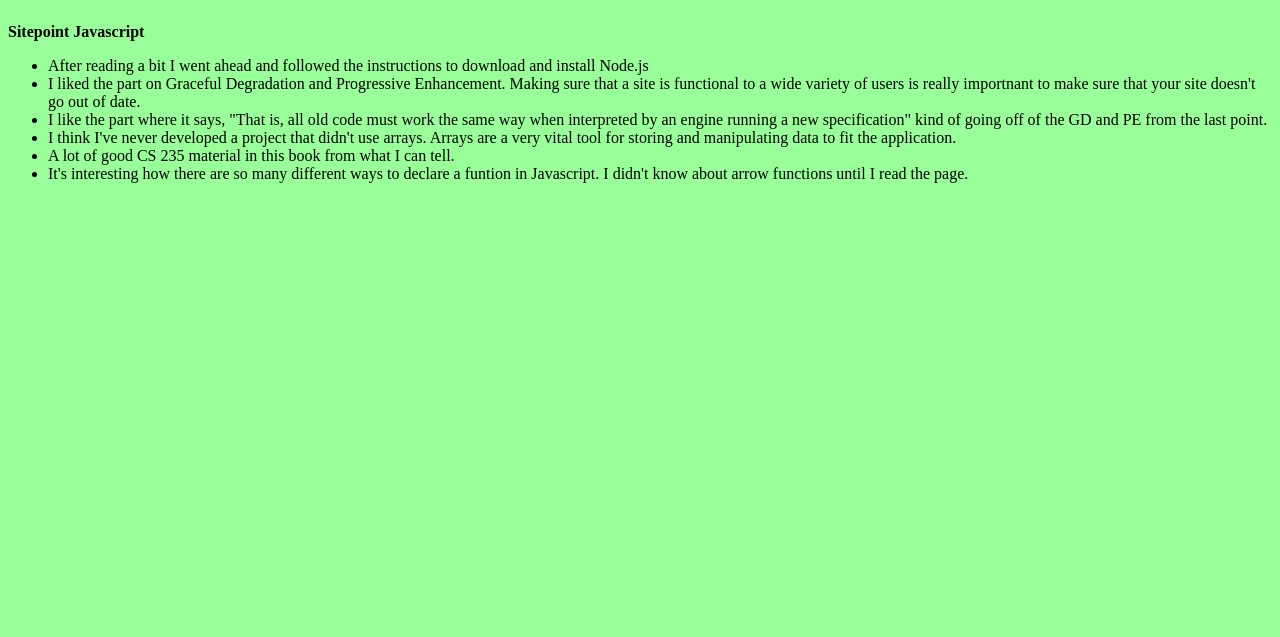
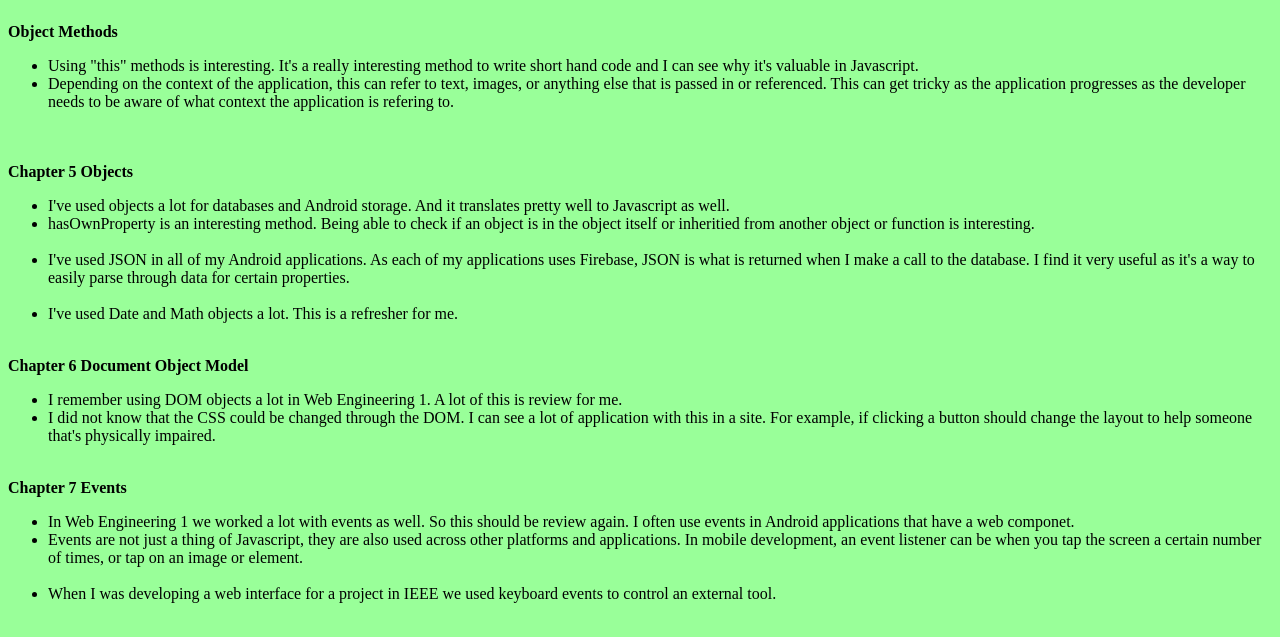
Before and after one commit to Heroice18/WDD330, a plain HTML site: page Week 3/week3Notes.html in a window 1280 px wide. Shown: the part 236-873 px from the top of the page. Before the commit the page ends 800 px from the top, so only its background shows below. Drawn offline with Linux system fonts and the light colour scheme.

Commit message:
Week 3 Notes done

```diff
--- a/Week 3/week3Notes.html
+++ b/Week 3/week3Notes.html
@@ -18,46 +18,99 @@
     </div>
     <h2>Notes</h2>
     <p>
-        <b>Sitepoint Javascript</b><br>
+        <b>Object Methods</b><br>
         <ul>
-        <li>After reading a bit I went ahead and followed
-            the instructions to download and install Node.js<br>
+        <li>
+          Using "this" methods is interesting. It's a really
+          interesting method to write short hand code and I
+          can see why it's valuable in Javascript.
+          <br>
       </li>
       <li>
-        I liked the part on Graceful Degradation and
-        Progressive Enhancement. Making sure that
-        a site is functional to a wide variety of users
-        is really importnant to make sure that your site
-        doesn't go out of date. <br>
+        Depending on the context of the application, this can
+        refer to text, images, or anything else that is
+        passed in or referenced. This can get tricky as the
+        application progresses as the developer needs to
+        be aware of what context the application is refering to.
+
       </li>
+      <br>
+      </ul>
+
+<br>
+      <b>Chapter 5 Objects</b><br>
+      <ul>
       <li>
-        I like the part where it says, "That is, all old
-        code must work the same way when interpreted by
-        an engine running a new specification" kind of going
-        off of the GD and PE from the last point.<br>
-        </li>
-  <li>
-    I think I've never developed a project that didn't
-    use arrays. Arrays are a very vital tool for storing
-    and manipulating data to fit the application.<br>
+        I've used objects a lot for databases and Android
+        storage. And it translates pretty well to Javascript
+        as well.
+        <br>
+    </li>
+    <li>
+      hasOwnProperty is an interesting method. Being able
+      to check if an object is in the object itself or inheritied
+      from another object or function is interesting.
+    </li>
+    <br>
+    <li>
+      I've used JSON in all of my Android applications.
+      As each of my applications uses Firebase, JSON is what
+      is returned when I make a call to the database. I
+       find it very useful as it's a way to easily parse
+       through data for certain properties.
+    </li>
+<br>
+<li>
+I've used Date and Math objects a lot. This is a refresher
+for me.
+</li>
+
+    </ul>
+<br>
+    <b>Chapter 6 Document Object Model</b><br>
+    <ul>
+    <li>
+      I remember using DOM objects a lot in Web Engineering
+      1. A lot of this is review for me.
+      <br>
   </li>
   <li>
-    A lot of good CS 235 material in this book from what
-    I can tell.
+    I did not know that the CSS could be changed through the DOM.
+    I can see a lot of application with this in a site.
+    For example, if clicking a button should change the
+    layout to help someone that's physically impaired.
+  </li>
+
+  </ul>
+
+<br>
+  <b>Chapter 7 Events</b><br>
+  <ul>
+  <li>
+    In Web Engineering 1 we worked a lot with events as well.
+    So this should be review again. I often use events
+    in Android applications that have a web componet.
     <br>
-  </li>
-  <li>
-    It's interesting how there are so many different ways
-    to declare a funtion in Javascript. I didn't know about arrow
-    functions until I read the page.
-    <br>
-  </li>
+</li>
+<li>
+  Events are not just a thing of Javascript, they are also
+   used across other platforms and applications. In mobile
+    development, an event listener can be when you tap the screen
+     a certain number of times, or tap on an image or element.
+</li>
+<br>
+<li>
+  When I was developing a web interface for a project
+  in IEEE we used keyboard events to control an external
+   tool.
+</li>
+<br>
+
+</ul>
 
 
 
 
-      </ul>
-
     </p>
 
 </body>
```
